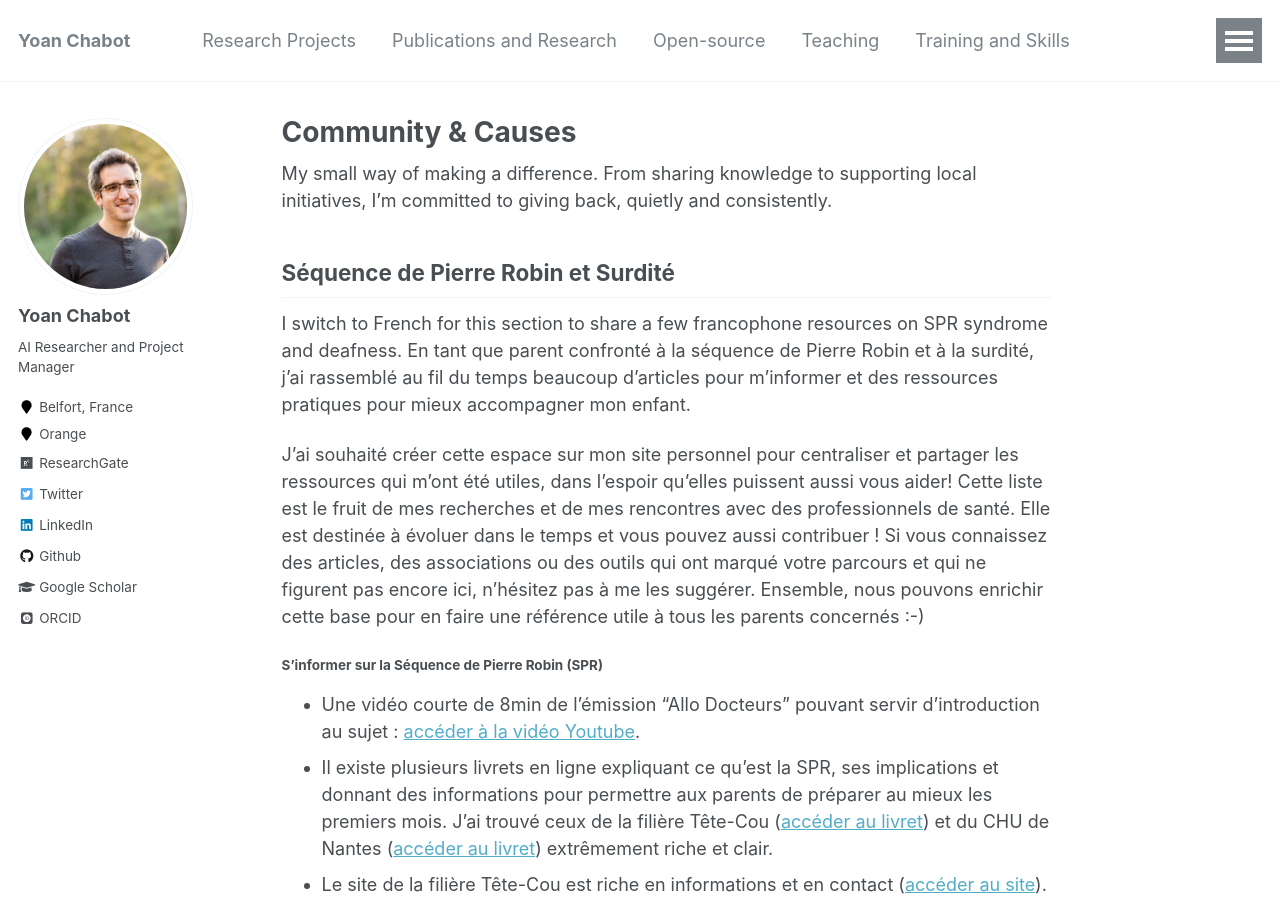
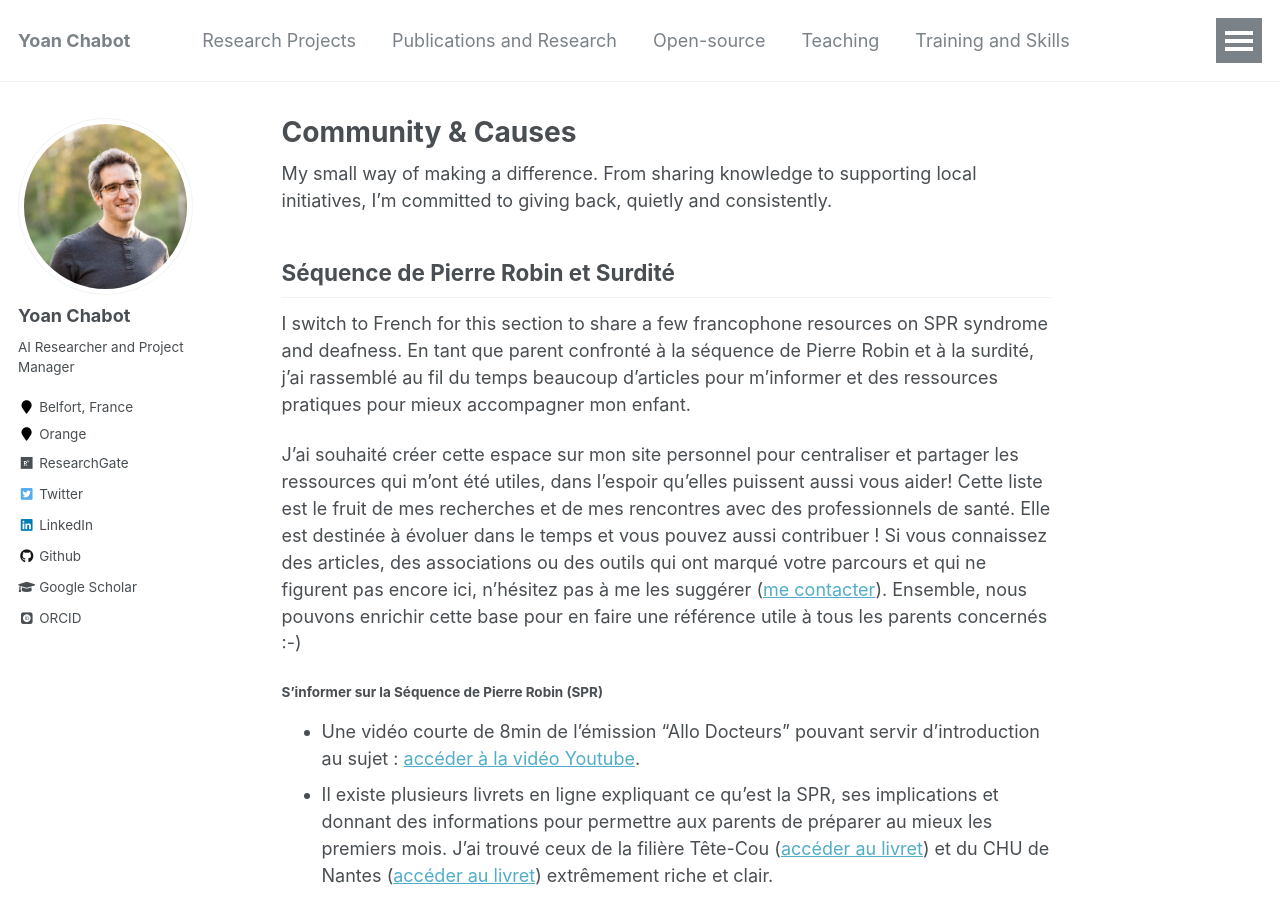
Before and after one commit to yoanchabot/yoanchabot.github.io, a Jekyll site: the page built from _pages/community.md, in a window 1280 px wide and 900 px high. Built offline with Jekyll 4.4.1, drawn with Linux system fonts in a browser that asks for light colours; some web fonts are replaced.

Commit message:
Update community.md

```diff
--- a/_pages/community.md
+++ b/_pages/community.md
@@ -12,7 +12,8 @@ En tant que parent confronté à la séquence de Pierre Robin et à la surdité,
 
 J’ai souhaité créer cette espace sur mon site personnel pour centraliser et partager les ressources qui m’ont été utiles, dans l’espoir qu’elles puissent aussi vous aider!
 Cette liste est le fruit de mes recherches et de mes rencontres avec des professionnels de santé. Elle est destinée à évoluer dans le temps et vous pouvez aussi contribuer !
-Si vous connaissez des articles, des associations ou des outils qui ont marqué votre parcours et qui ne figurent pas encore ici, n’hésitez pas à me les suggérer. Ensemble, nous pouvons enrichir cette base pour en faire une référence utile à tous les parents concernés :-)
+Si vous connaissez des articles, des associations ou des outils qui ont marqué votre parcours et qui ne figurent pas encore ici, n’hésitez pas à me les suggérer (<a href="mailto:yoan.chabot@hotmail.fr?subject=Bonjour Yoan&body=Je vous contacte depuis votre site GitHub Pages">me contacter</a>).
+Ensemble, nous pouvons enrichir cette base pour en faire une référence utile à tous les parents concernés :-)
 
 ##### S'informer sur la Séquence de Pierre Robin (SPR)
 * Une vidéo courte de 8min de l'émission "Allo Docteurs" pouvant servir d'introduction au sujet : [accéder à la vidéo Youtube](https://www.youtube.com/watch?v=pBCDE-ItVlU).
```
